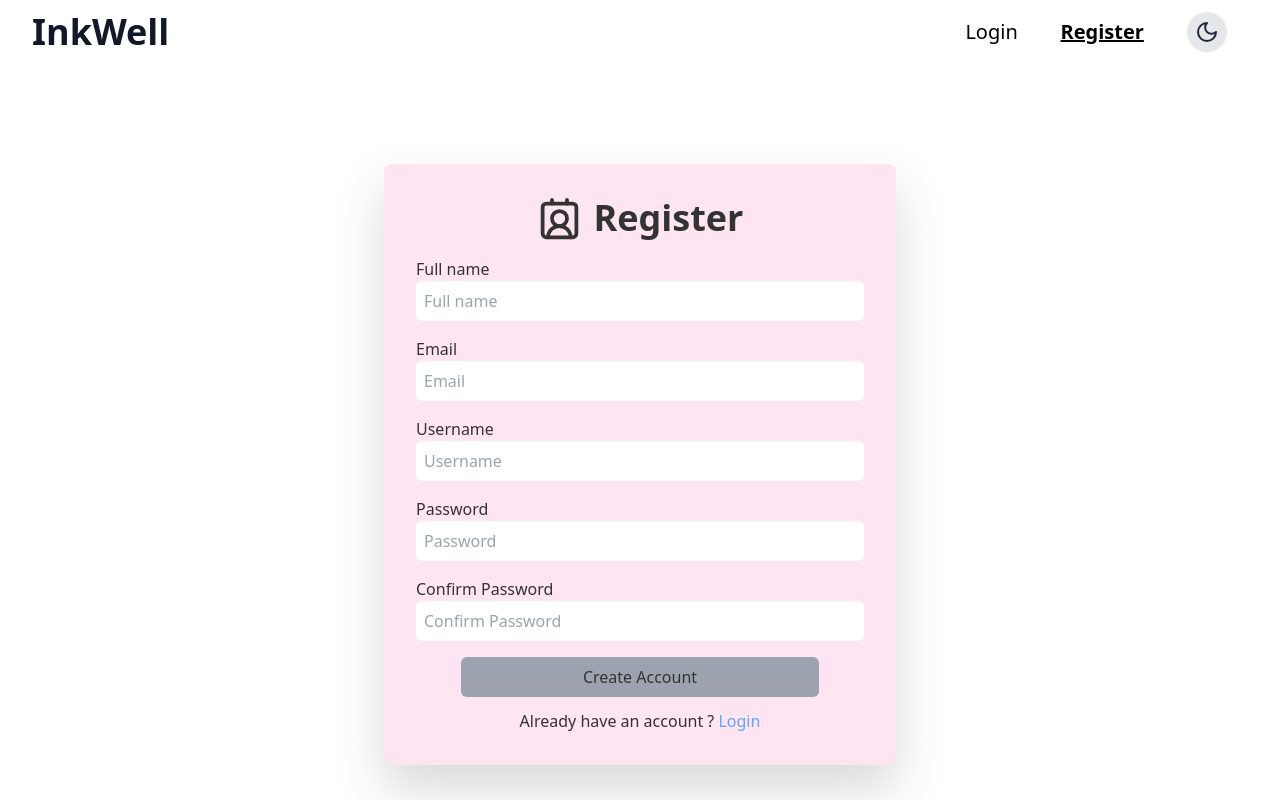
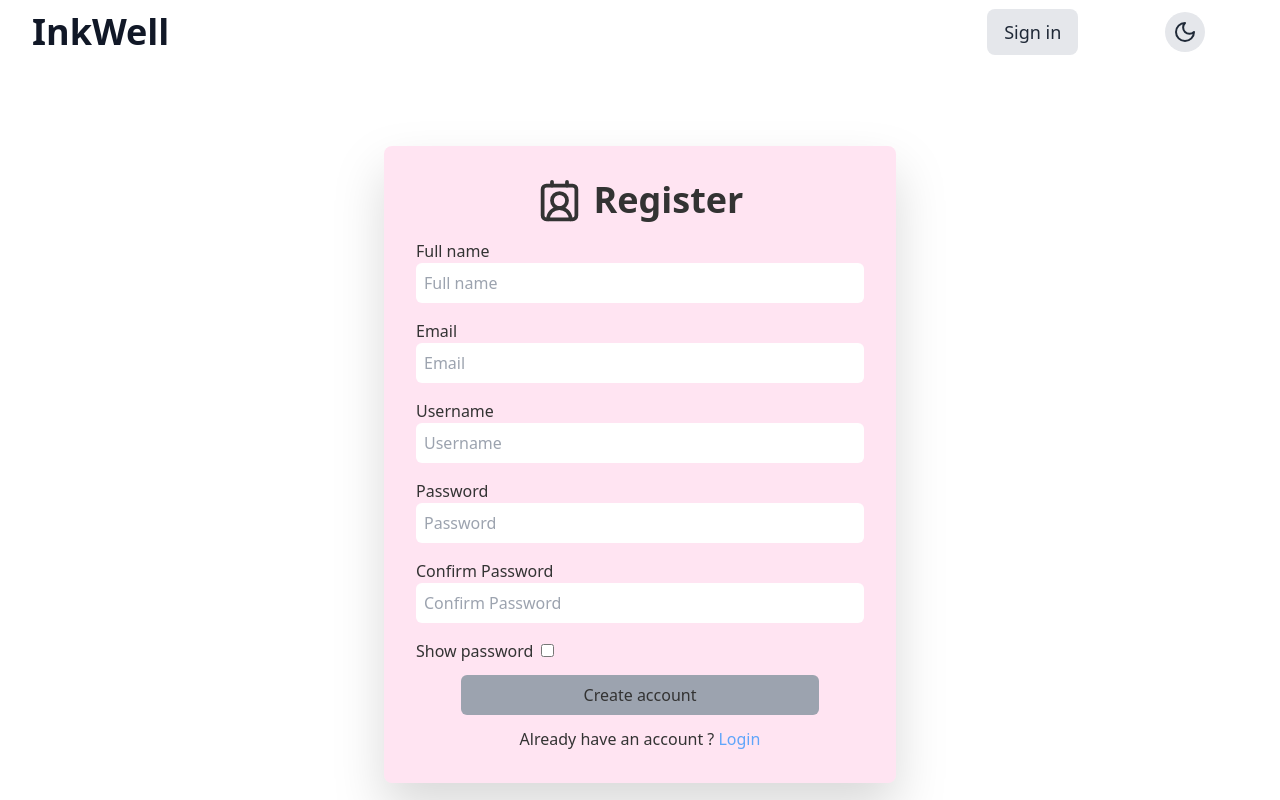
Before and after one commit to Sowdarjya/InkWell, a React (Vite) app in the folder client/: page /signup in a window 1280 px wide. Built offline with nearby package versions, Linux system fonts and the light colour scheme.

Commit message:
User signup global state

```diff
--- a/client/package.json
+++ b/client/package.json
@@ -10,6 +10,7 @@
     "preview": "vite preview"
   },
   "dependencies": {
+    "@reduxjs/toolkit": "^2.5.1",
     "axios": "^1.7.9",
     "lucide-react": "^0.473.0",
     "next-themes": "^0.4.4",
@@ -17,6 +18,7 @@
     "react-dom": "^18.3.1",
     "react-hot-toast": "^2.5.1",
     "react-icons": "^5.4.0",
+    "react-redux": "^9.2.0",
     "react-router-dom": "^7.1.3"
   },
   "devDependencies": {
--- a/client/src/components/Header.jsx
+++ b/client/src/components/Header.jsx
@@ -18,19 +18,6 @@ const Navbar = () => {
     document.documentElement.classList.toggle("dark", newMode);
   };
 
-  const navItems = [
-    {
-      id: 1,
-      name: "Login",
-      slug: "/signin",
-    },
-    {
-      id: 2,
-      name: "Register",
-      slug: "/signup",
-    },
-  ];
-
   return (
     <nav className="bg-transparent">
       <div className="max-w-7xl mx-auto px-4 sm:px-6 lg:px-8">
@@ -44,19 +31,32 @@ const Navbar = () => {
             </NavLink>
           </div>
           <div className="w-1/4 flex items-center justify-around">
-            {navItems.map((item) => (
-              <NavLink
-                to={item.slug}
-                key={item.id}
-                className={({ isActive }) =>
-                  isActive
-                    ? "text-xl light:text-gray-700 dark:text-white underline dark:decoration-white light:decoration-gray-700 font-semibold"
-                    : "text-xl light:text-gray-700 dark:text-white"
-                }
-              >
-                {item.name}
-              </NavLink>
-            ))}
+            <button
+              className="
+                rounded-lg
+                px-4
+                py-2
+                text-lg
+                font-medium
+                transition-all
+                duration-300
+                ease-in-out
+                border
+                border-transparent
+                bg-gray-200
+                text-gray-800
+                hover:bg-gray-300
+                dark:bg-gray-700
+                dark:text-gray-200
+                dark:hover:bg-gray-600
+                focus:outline-none
+                focus:ring-2
+                focus:ring-offset-2
+                focus:ring-gray-500
+              "
+            >
+              <NavLink to="/signin">Sign in</NavLink>
+            </button>
             <button
               onClick={toggleDarkMode}
               className="p-2 rounded-full bg-gray-200 dark:bg-gray-700 hover:bg-gray-300 dark:hover:bg-gray-600"
--- a/client/src/main.jsx
+++ b/client/src/main.jsx
@@ -2,12 +2,14 @@ import React from "react";
 import ReactDOM from "react-dom/client";
 import App from "./App";
 import { BrowserRouter } from "react-router-dom";
+import { Provider } from "react-redux";
+import { store } from "./store/store";
 import "./index.css";
 
 ReactDOM.createRoot(document.getElementById("root")).render(
-  <React.StrictMode>
+  <Provider store={store}>
     <BrowserRouter>
       <App />
     </BrowserRouter>
-  </React.StrictMode>
+  </Provider>
 );
--- a/client/src/pages/SignUp.jsx
+++ b/client/src/pages/SignUp.jsx
@@ -1,8 +1,11 @@
-import { ContactRound } from "lucide-react";
+import { ContactRound, Star } from "lucide-react";
 import React, { useState } from "react";
 import { Link } from "react-router-dom";
 import toast from "react-hot-toast";
 import api from "../services/axios.instance";
+import { useDispatch, useSelector } from "react-redux";
+import { signInStart, signInSuccess, signInFailure } from "../slices/userSlice";
+import { useNavigate } from "react-router-dom";
 
 const SignUp = () => {
   const [formData, setFormData] = useState({
@@ -12,6 +15,10 @@ const SignUp = () => {
     password: "",
     confirmPassword: "",
   });
+  const [showPassword, setShowPassword] = useState(false);
+  const navigate = useNavigate();
+  const dispatch = useDispatch();
+  const { isLoading, isError } = useSelector((state) => state.user);
 
   const { fullname, email, username, password, confirmPassword } = formData;
 
@@ -27,7 +34,7 @@ const SignUp = () => {
       toast.error("All fields are mandatory");
       return false;
     } else if (password !== confirmPassword) {
-      toast.error("Password and confirm password must be same");
+      toast.error("Passwords must be same");
       return false;
     } else if (password.length < 6) {
       toast.error("Password must contain atleast 6 characters");
@@ -40,17 +47,26 @@ const SignUp = () => {
   const handleSubmit = async (e) => {
     e.preventDefault();
     if (!validateForm()) return;
+
+    dispatch(signInStart());
     try {
-      const response = await api.post("/users/signup", {
+      const { data } = await api.post("/users/signup", {
         fullname,
         email,
         username,
         password,
       });
 
-      console.log(response);
+      console.log(data);
 
       toast.success("Account created successfully");
+
+      if (!data) {
+        dispatch(signInFailure());
+        return;
+      }
+
+      localStorage.setItem("userInfo", JSON.stringify(data));
 
       setFormData({
         fullname: "",
@@ -59,8 +75,12 @@ const SignUp = () => {
         password: "",
         confirmPassword: "",
       });
+
+      dispatch(signInSuccess(data));
+      navigate("/signin");
     } catch (error) {
       toast.error(error.response?.data?.message || "error creating account");
+      dispatch(signInFailure());
     }
   };
 
@@ -106,7 +126,7 @@ const SignUp = () => {
         <div className="my-4">
           <p className="text-[#333333] dark:text-[#E0E0E0]">Password</p>
           <input
-            type="password"
+            type={showPassword ? "text" : "password"}
             placeholder="Password"
             name="password"
             value={password}
@@ -117,7 +137,7 @@ const SignUp = () => {
         <div className="my-4">
           <p className="text-[#333333] dark:text-[#E0E0E0]">Confirm Password</p>
           <input
-            type="password"
+            type={showPassword ? "text" : "password"}
             placeholder="Confirm Password"
             name="confirmPassword"
             value={confirmPassword}
@@ -126,13 +146,25 @@ const SignUp = () => {
           />
         </div>
 
+        <p className="text-[#333333] dark:text-[#E0E0E0]">
+          Show password
+          <input
+            type="checkbox"
+            value={showPassword}
+            onChange={() => {
+              setShowPassword(!showPassword);
+            }}
+            className="mx-2"
+          />
+        </p>
+
         <div className="flex justify-center my-3">
           <button
             type="submit"
             className="dark:bg-slate-500 bg-gray-400 p-2 rounded-md text-[#333333] dark:text-[#E0E0E0] w-4/5"
             onClick={handleSubmit}
           >
-            Create Account
+            {isLoading ? "Loading" : "Create account"}
           </button>
         </div>
         <p className="text-center text-[#333333] dark:text-[#E0E0E0]">
--- /dev/null
+++ b/client/src/slices/userSlice.js
@@ -0,0 +1,34 @@
+import { createSlice } from "@reduxjs/toolkit";
+
+const initialState = {
+  userInfo: localStorage.getItem("userInfo")
+    ? localStorage.getItem("userInfo")
+    : null,
+  isLoading: false,
+  isError: false,
+};
+
+const userSlice = createSlice({
+  name: "user",
+  initialState,
+  reducers: {
+    signInStart: (state) => {
+      state.isLoading = true;
+    },
+
+    signInSuccess: (state, action) => {
+      state.userInfo = action.payload;
+      state.isLoading = false;
+      state.isError = false;
+    },
+
+    signInFailure: (state) => {
+      state.isLoading = false;
+      state.isError = true;
+    },
+  },
+});
+
+export const { signInStart, signInSuccess, signInFailure } = userSlice.actions;
+
+export default userSlice.reducer;
--- /dev/null
+++ b/client/src/store/store.js
@@ -0,0 +1,6 @@
+import { configureStore } from "@reduxjs/toolkit";
+import userReducer from "../slices/userSlice";
+
+export const store = configureStore({
+  reducer: { user: userReducer },
+});
```
Also changed, not shown: 1 other file (tests, documents, lock files or other folders).
